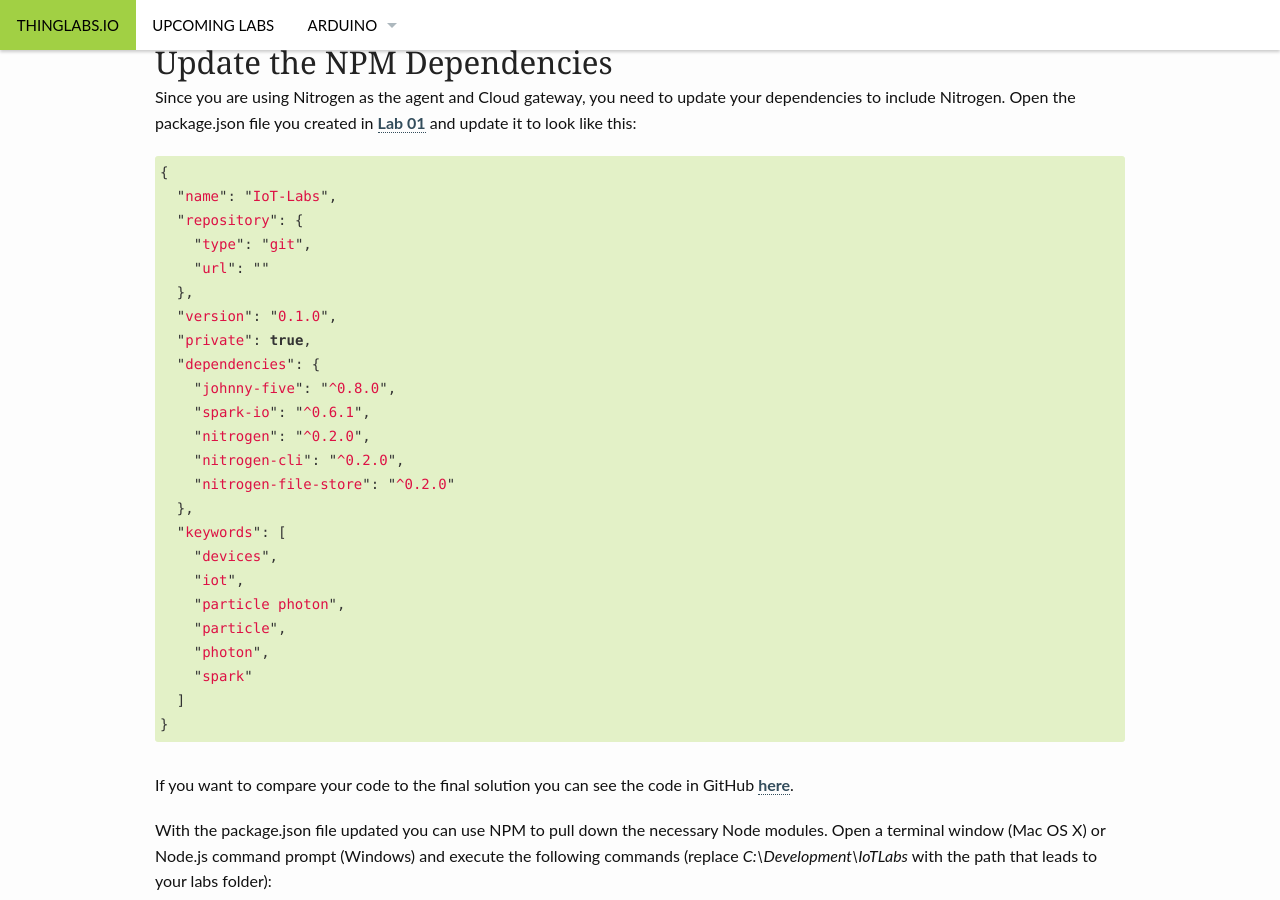
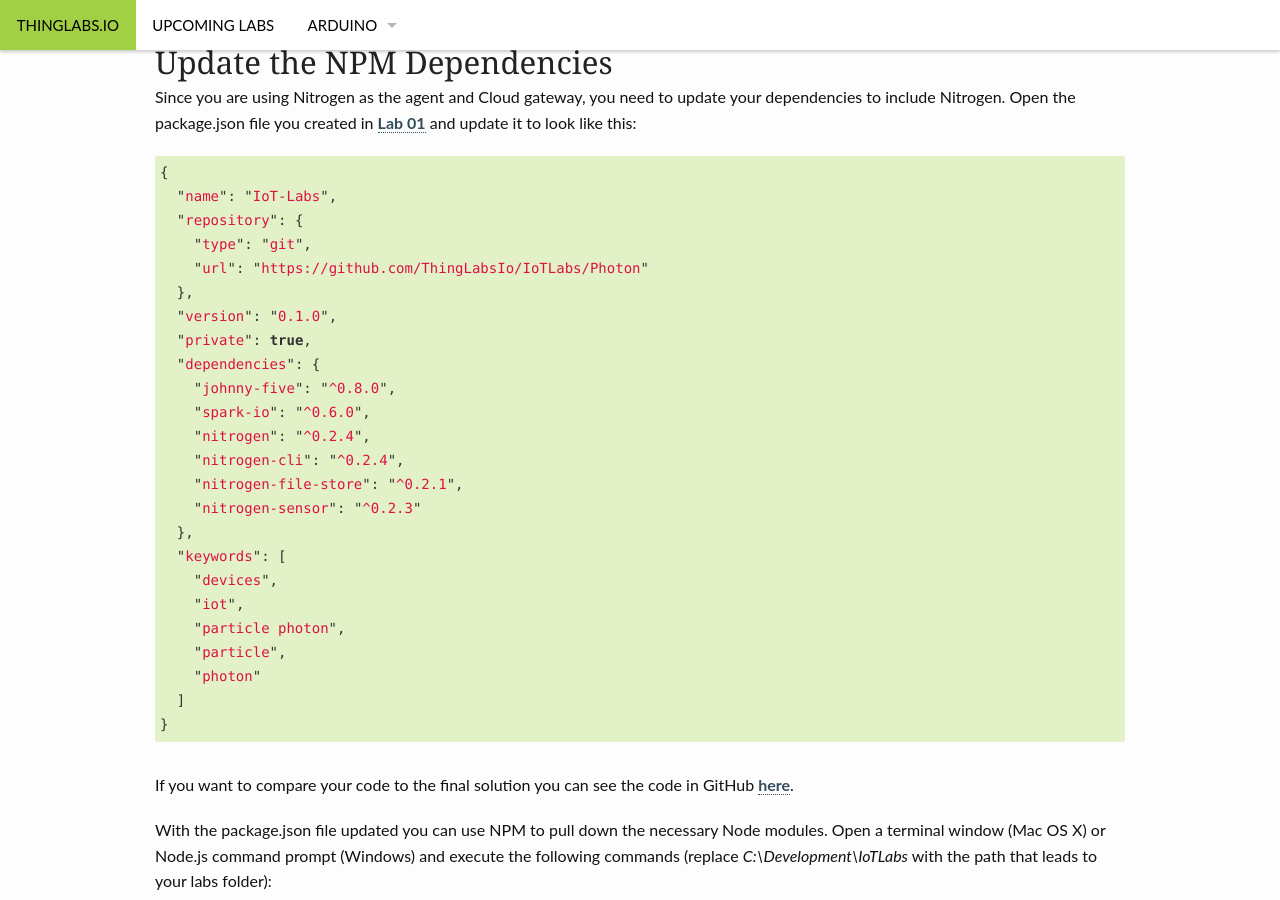
Before and after one commit to ThingLabsIo/ThingLabsIo.github.io, a Jekyll site: the page built from pages/photon-lab004.md, in a window 1280 px wide and 900 px high, scrolled down 4273 px. Built offline with Jekyll 4.4.1, drawn with Linux system fonts in a browser that asks for light colours.

Commit message:
Updated package.json - newer version of Nitrogen

```diff
--- a/pages/photon-lab004.md
+++ b/pages/photon-lab004.md
@@ -133,24 +133,24 @@ Since you are using Nitrogen as the agent and Cloud gateway, you need to update
   "name": "IoT-Labs",
   "repository": {
     "type": "git",
-    "url": ""
+    "url": "https://github.com/ThingLabsIo/IoTLabs/Photon"
   },
   "version": "0.1.0",
   "private": true,
   "dependencies": {
     "johnny-five": "^0.8.0",
-    "spark-io": "^0.6.1",
-    "nitrogen": "^0.2.0",
-    "nitrogen-cli": "^0.2.0",
-    "nitrogen-file-store": "^0.2.0"
+    "spark-io": "^0.6.0",
+    "nitrogen": "^0.2.4",
+    "nitrogen-cli": "^0.2.4",
+    "nitrogen-file-store": "^0.2.1",
+    "nitrogen-sensor": "^0.2.3"
   },
   "keywords": [
     "devices",
     "iot",
     "particle photon",
     "particle",
-    "photon",
-    "spark"
+    "photon"
   ]
 }
 {% endhighlight %}
```
